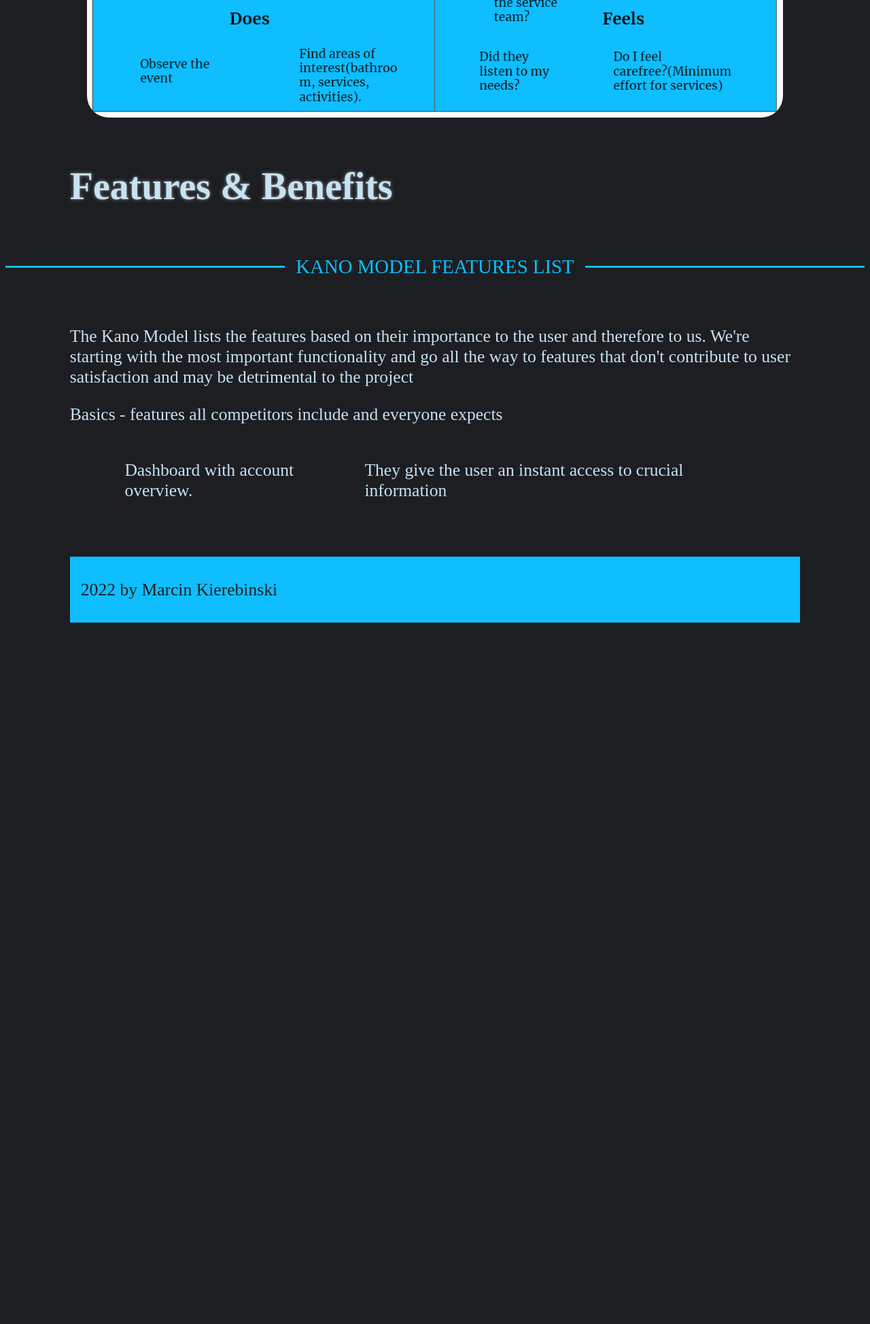
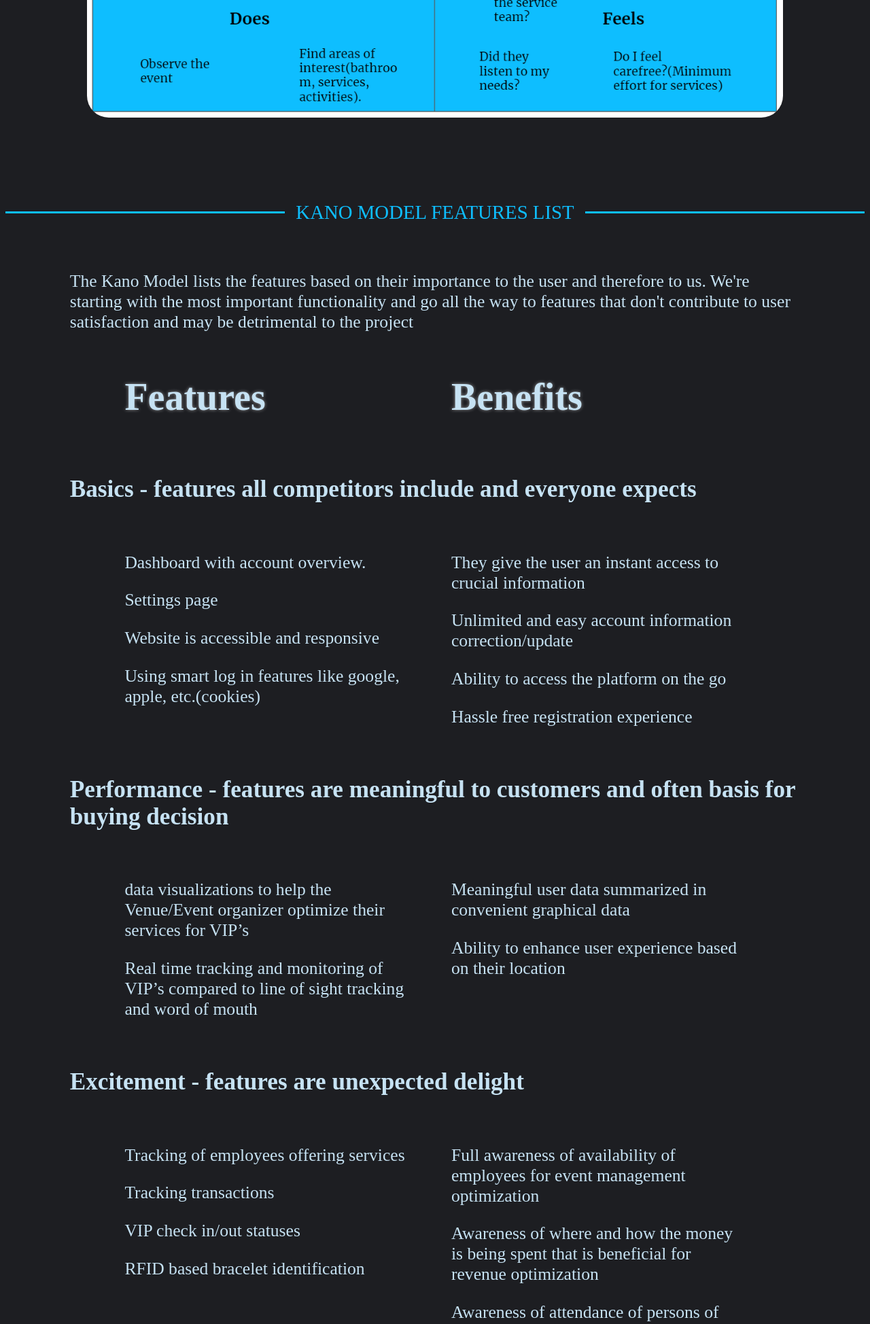
Before and after one commit to XnibereiK/docker-django-web-server, a Django app: page /product/ in a window 1280 px wide. Shown: the part 3224-5172 px from the top of the page at 68% size. Before the commit the page ends 4140 px from the top, so only its background shows below. Run offline with Django 4.2, Linux system fonts and the light colour scheme.

Commit message:
Added style and some buttons, link for linkedin and features and benefits.

```diff
--- a/core/static/css/dark-neons.css
+++ b/core/static/css/dark-neons.css
@@ -113,6 +113,7 @@ footer{
   background-color: var(--light);
   text-align: left;
   padding: var(--padding);
+  border-radius: 2em;
 }
 
 footer p{
--- a/core/templates/product.html
+++ b/core/templates/product.html
@@ -70,99 +70,114 @@
       <img src="{% static 'images/user_empathy_map.png' %}">
     </div>
     <br><br>
-    <h1 class="container"> Features & Benefits </h1>
     <div class='separator'>Kano Model Features List</div>
     <div class="container">
       <p>The Kano Model lists the features based on their importance to the user and therefore to us. We're starting with the most important functionality and go all the way to features that don't contribute to user satisfaction and may be detrimental to the project</p>
     </div>
+
+    <!-- Make this a table -->
+
     <div class="container">
-      <p>Basics - features all competitors include and everyone expects</p>
       <div class="flex-2-grid">
-        <div>
-          <p>Dashboard with account overview. </p>
+        <div style="width: 100%">
+          <h1>Features</h1>
         </div>
-          <p>They give the user an instant access to crucial information </p>
-        <div>
-
+        <div style="width: 100%">
+          <h1>Benefits</h1>
         </div>
       </div>
     </div>
 
-
-
-
-
-
-
-    <!-- <div class="flex-2-grid">
-      <p>Basics - features all competitors include and everyone expects</p>
     <div class="container">
-              <>Dashboard with account overview. </p>
+      <h4>Basics - features all competitors include and everyone expects</h4>
+      <div class="flex-2-grid">
+        <div style="width: 100%">
+          <p>Dashboard with account overview. </p>
+          <p>Settings page </p>
+          <p>Website is accessible and responsive</p>
+          <p> Using smart log in features like google, apple, etc.(cookies) </p>
+        </div>
+        <div style="width: 100%">
           <p>They give the user an instant access to crucial information </p>
-
-
-              <li>Make the job of coordinating people together easier</li>
-              <li>No need to worry about multiple interfaces</li>
-              </ol>
-        <p>Hands-free experience</p>
-          <ol style="list-style-type: lower-alpha;">
-              <li>ID for purchases</li>
-              <li>Ticket info for access to restricted sections</li>
-              <li>Payment info</li>
-          </ol>
+          <p> Unlimited and easy account information correction/update</p>
+          <p> Ability to access the platform on the go </p>
+          <p> Hassle free registration experience</p>
         </div>
-      <div class="container">
-        <p>Effortless Finding</p>
-          <ol style="list-style-type: lower-alpha;">
-              <li>Have a better understanding of the situation at hand</li>
-              <li>Make the job of coordinating people together easier</li>
-              <li>No need to worry about multiple interfaces</li>
-              </ol>
-        <p>Hands-free experience</p>
-          <ol style="list-style-type: lower-alpha;">
-              <li>ID for purchases</li>
-              <li>Ticket info for access to restricted sections</li>
-              <li>Payment info</li>
-          </ol>
       </div>
     </div>
 
-    <div class='separator'>Hands-Free Experience</div>
+    <div class="container">
+      <h4>Performance - features are meaningful to customers and often basis for buying decision</h4>
       <div class="flex-2-grid">
+        <div style="width: 100%">
+          <p>data visualizations to help the Venue/Event organizer optimize their services for VIP’s </p>
+          <p>Real time tracking and monitoring of VIP’s compared to line of sight tracking and word of mouth</p>
+        </div>
+        <div style="width: 100%">
+          <p>Meaningful user data summarized in convenient graphical data </p>
+          <p>Ability to enhance user experience based on their location</p>
+        </div>
+      </div>
+    </div>
+
     <div class="container">
-          <p>Effortless Finding</p>
-            <ol style="list-style-type: lower-alpha;">
-                <li>Have a better understanding of the situation at hand</li>
-                <li>Make the job of coordinating people together easier</li>
-                <li>No need to worry about multiple interfaces</li>
-                </ol>
-          <p>Hands-free experience</p>
-            <ol style="list-style-type: lower-alpha;">
-                <li>ID for purchases</li>
-                <li>Ticket info for access to restricted sections</li>
-                <li>Payment info</li>
-            </ol>
+      <h4>Excitement - features are unexpected delight</h4>
+      <div class="flex-2-grid">
+        <div style="width: 100%">
+          <p>Tracking of employees offering services</p>
+          <p>Tracking transactions </p>
+          <p>VIP check in/out statuses</p>
+          <p>RFID based bracelet identification</p>
         </div>
+        <div style="width: 100%">
+          <p>Full awareness of availability of employees for event management optimization </p>
+          <p>Awareness of where and how the money is being spent that is beneficial for revenue optimization</p>
+          <p>Awareness of attendance of persons of interest</p>
+          <p>Contactless identification</p>
+        </div>
+      </div>
+    </div>
+
     <div class="container">
-          <p>Effortless Finding</p>
-            <ol style="list-style-type: lower-alpha;">
-                <li>Have a better understanding of the situation at hand</li>
-                <li>Make the job of coordinating people together easier</li>
-                <li>No need to worry about multiple interfaces</li>
-                </ol>
-          <p>Hands-free experience</p>
-            <ol style="list-style-type: lower-alpha;">
-                <li>ID for purchases</li>
-                <li>Ticket info for access to restricted sections</li>
-                <li>Payment info</li>
-            </ol>
+      <h4>Indifferent - features are irrelevant to customers</h4>
+      <div class="flex-2-grid">
+        <div style="width: 100%">
+          <p>Technology used for transmitting data from bracelets to systems</p>
           </div>
-      </div> -->
+        <div style="width: 100%">
+          <p>Reliable real-time data acces</p>
+        </div>
+      </div>
+    </div>
+
+    <div class="container">
+      <h4>Reverse - features are dissatisfying if present</h4>
+      <div class="flex-2-grid">
+        <div style="width: 100%">
+          <p>Data visualizations that are too complex</p>
+          <p>Giving too much customization to the dashboard system</p>
+          <p>Allow VIP account manipulation from the bracelet itself</p>
+          </div>
+        <div style="width: 100%">
+          <p>Headache from information overload</p>
+          <p>Headache from information overload</p>
+          <p>Increased risk of system malfunction</p>
+        </div>
+      </div>
+    </div>
 
     <br><br>
     <div class='container'>
       <footer>
+        <div class = "flex-2-grid">
           <p>2022 by Marcin Kierebinski</p>
+
+          <div style='display:inline;'>
+            <a href=https://www.linkedin.com/in/marcin-kierebinski-a56676167>
+              <img style="width: 3rem; padding: 1rem; margin: 0;" src="{% static 'images/linkedin_logo.png' %}">
+            </a>
+          </div>
+        </div>
       </footer>
     </div>
   </body>
```
Also changed, not shown: core/templates/business-model.html (+11 -3 lines), core/templates/ia.html (+11 -3 lines), core/templates/index.html (+14 -2 lines), core/templates/interactions.html (+11 -3 lines), core/templates/kvp.html (+11 -3 lines), core/templates/ui.html (+11 -3 lines), core/static/images/linkedin_logo.png (added). Lines whose indentation alone changed are shown as unchanged.
